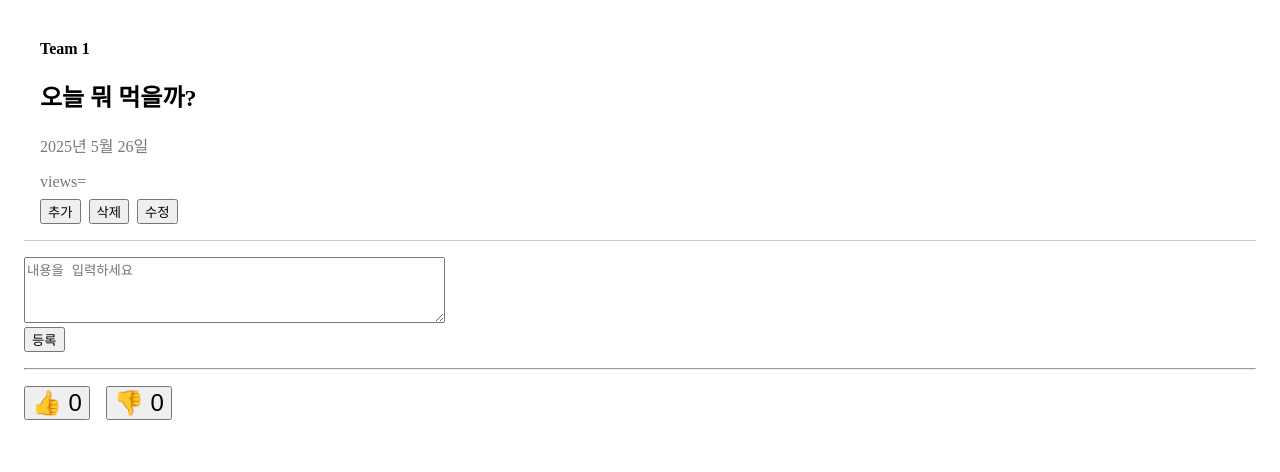
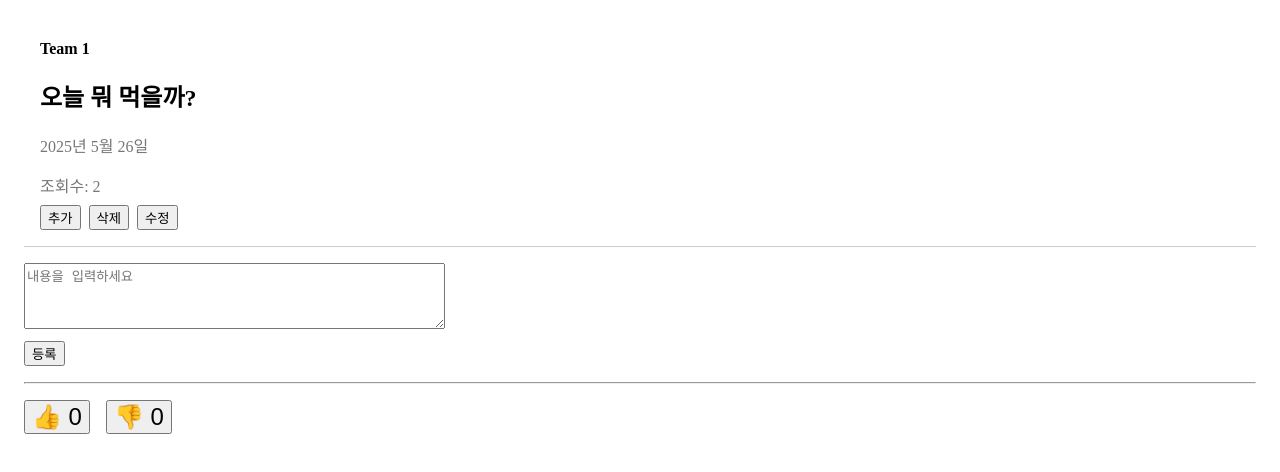
Before and after one commit to LC13Owl/team1_front, a React (Vite) app: page / in a window 1280 px wide. Both pictures are taken after a click on the button "추가". Shown: the top 472 px of the page. Built offline with nearby package versions, Linux system fonts and the light colour scheme.

Commit message:
게시글 수정 기능 및 조회수 추가

```diff
--- a/src/App.jsx
+++ b/src/App.jsx
@@ -4,22 +4,42 @@ import PostContent from "./components/PostContent";
 import PostActions from "./components/PostActions";
 
 function App() {
-  const [showInput, setShowInput] = useState(false);
-  const [inputValue, setInputValue] = useState("");
-  const [postText, setPostText] = useState("");
+  const [showInput, setShowInput] = useState(false); // 입력창 표시 여부
+  const [inputValue, setInputValue] = useState(""); // 입력 중인 텍스트
+  const [postText, setPostText] = useState(""); // 실제 등록된 게시글 내용
+  const [isEditing, setIsEditing] = useState(false); // 수정 중 여부
 
+  // [추가] 버튼 클릭 → 새 글 입력
   const handleAdd = () => {
-    setShowInput(true); // textarea + 등록 버튼 보이기
+    setShowInput(true);
+    setInputValue("");
+    setIsEditing(false);
   };
 
-  const handleRegister = () => {
-    setPostText(inputValue); // 입력한 값을 본문에 반영
-    setInputValue(""); // 입력창 초기화
-    setShowInput(false); // 입력창 숨기기 (선택)
+  // [수정] 버튼 클릭 → 기존 내용 불러와서 편집
+  const handleEdit = () => {
+    setShowInput(true);
+    setInputValue(postText);
+    setIsEditing(true);
   };
 
+  // [등록] 버튼 클릭 → 새 글이든 수정이든 저장
+  const handleRegister = () => {
+    if (inputValue.trim() === "") return;
+    setPostText(inputValue);
+    setInputValue("");
+    setShowInput(false);
+    setIsEditing(false);
+  };
+
+  // [삭제] 버튼 클릭
   const handleDelete = () => {
-    setPostText(""); // 글 내용 삭제
+    if (window.confirm("정말 삭제하시겠습니까?")) {
+      setPostText("");
+      setInputValue("");
+      setShowInput(false);
+      setIsEditing(false);
+    }
   };
 
   return (
@@ -27,13 +47,12 @@ function App() {
       <PostHeader
         title="오늘 뭐 먹을까?"
         team="Team 1"
-        //views={1234}
-        //date="2025.05.26"
         onAdd={handleAdd}
         onDelete={handleDelete}
-        onEdit={() => alert("수정 클릭")}
+        onEdit={handleEdit} // ✅ 수정 기능 연결
       />
 
+      {/* 입력창 */}
       {showInput && (
         <div style={{ margin: "1rem 0" }}>
           <textarea
@@ -44,14 +63,17 @@ function App() {
             placeholder="내용을 입력하세요"
           />
           <br />
-          <button onClick={handleRegister}>등록</button>
+          <button onClick={handleRegister} style={{ marginTop: "0.5rem" }}>
+            {isEditing ? "수정 완료" : "등록"}
+          </button>
         </div>
       )}
 
+      {/* 게시글 본문 */}
       {postText && <PostContent text={postText} />}
 
-      <hr></hr>
-      <PostActions></PostActions>
+      <hr />
+      <PostActions />
     </div>
   );
 }
--- a/src/components/PostHeader.jsx
+++ b/src/components/PostHeader.jsx
@@ -1,5 +1,6 @@
 import React from "react";
 import CustomDate from "./PostDate";
+import View from "./PostView";
 
 function PostHeader({ title, team, views, date, onAdd, onDelete, onEdit }) {
   return (
@@ -11,7 +12,7 @@ function PostHeader({ title, team, views, date, onAdd, onDelete, onEdit }) {
       <h2>{title}</h2>
       <div style={{ color: "#777", marginBottom: "0.5rem" }}>
         <CustomDate />
-        views={views}
+        <View />
         <span style={{ marginLeft: "10px" }}>{date}</span>
       </div>
       <div style={{ display: "flex", gap: "0.5rem" }}>
--- /dev/null
+++ b/src/components/PostView.jsx
@@ -0,0 +1,16 @@
+import React, { useState, useEffect } from "react";
+
+function View() {
+  const [views, setViews] = useState(0);
+
+  useEffect(() => {
+    const savedViews = Number(localStorage.getItem("views") || 0);
+    const newViews = savedViews + 1;
+    setViews(newViews);
+    localStorage.setItem("views", newViews.toString());
+  }, []);
+
+  return <span> 조회수: {views}</span>;
+}
+
+export default View;
```
Also changed, not shown: 1 other file (tests, documents, lock files or other folders).
